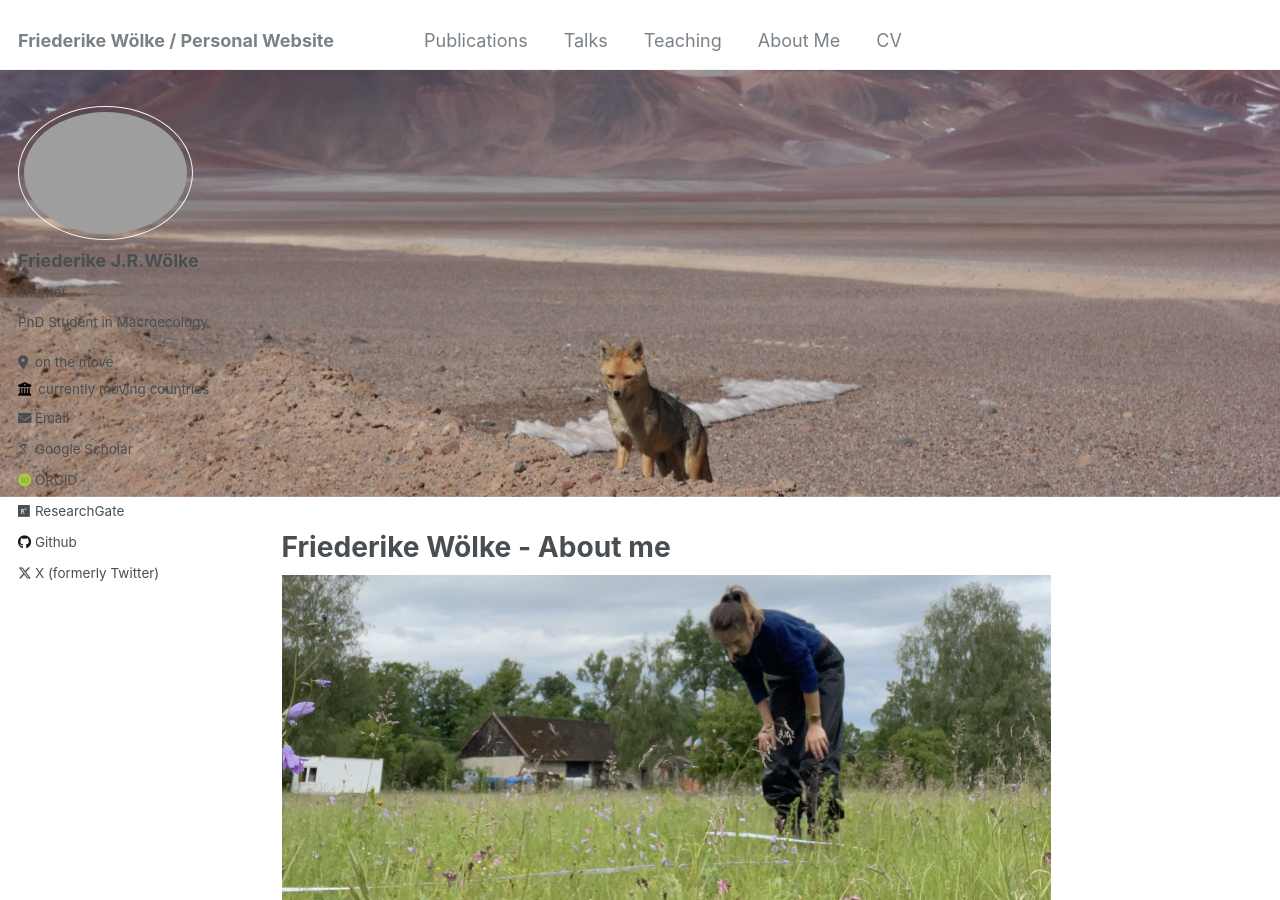
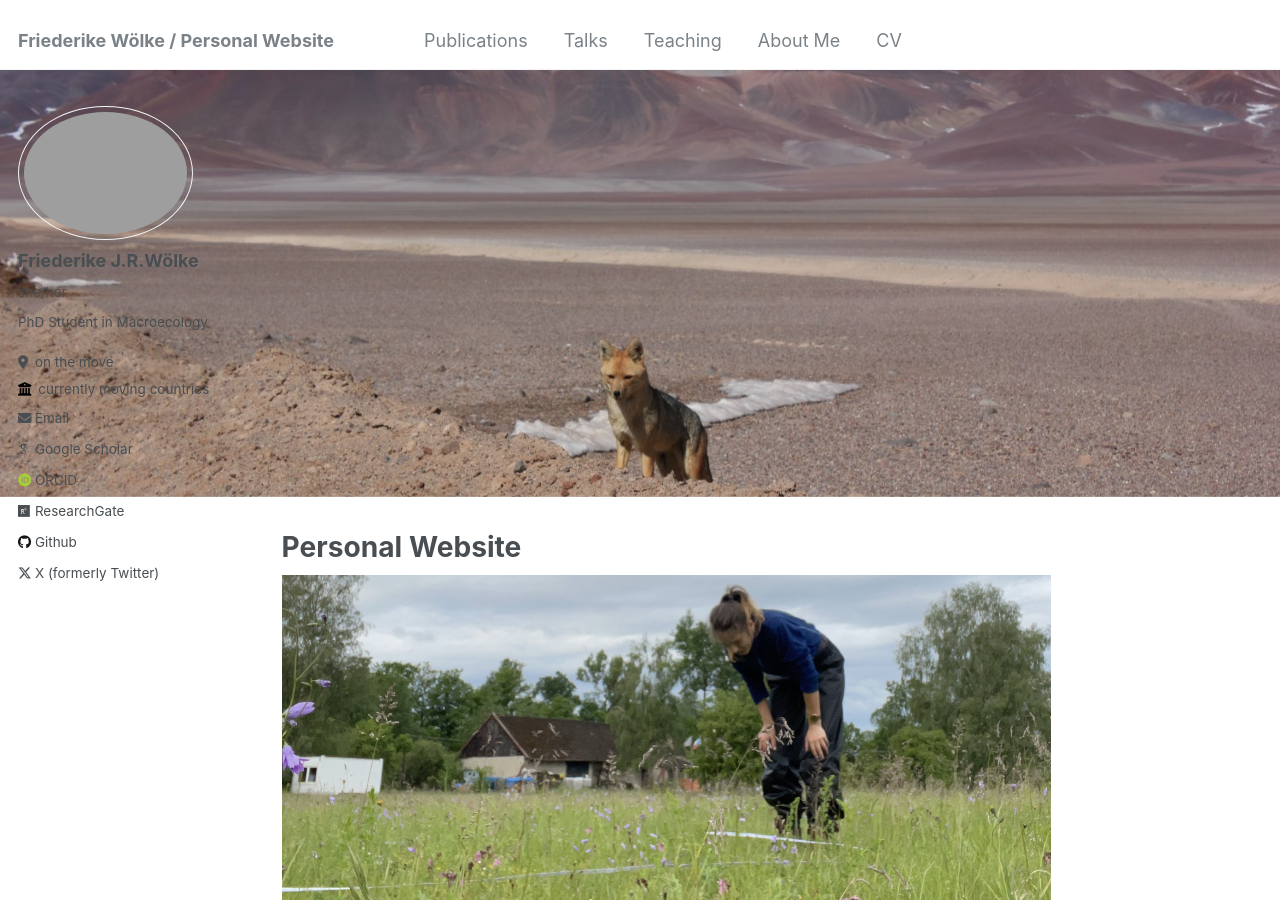
Before and after one commit to FriedaRosa/FriedaRosa.github.io, a Jekyll site: the page built from _pages/about.md, in a window 1280 px wide and 900 px high. Built offline with Jekyll 4.4.1, drawn with Linux system fonts in a browser that asks for light colours; some web fonts are replaced.

Commit message:
fixing something

```diff
--- a/_pages/about.md
+++ b/_pages/about.md
@@ -2,7 +2,7 @@
 permalink: /
 header:
   image: ..\images\1500x500.jpg
-title: "Friederike Wölke - About me"
+title: "Personal Website"
 excerpt: "About me"
 author_profile: true
 redirect_from:
```
Also changed, not shown: 2 other files.
